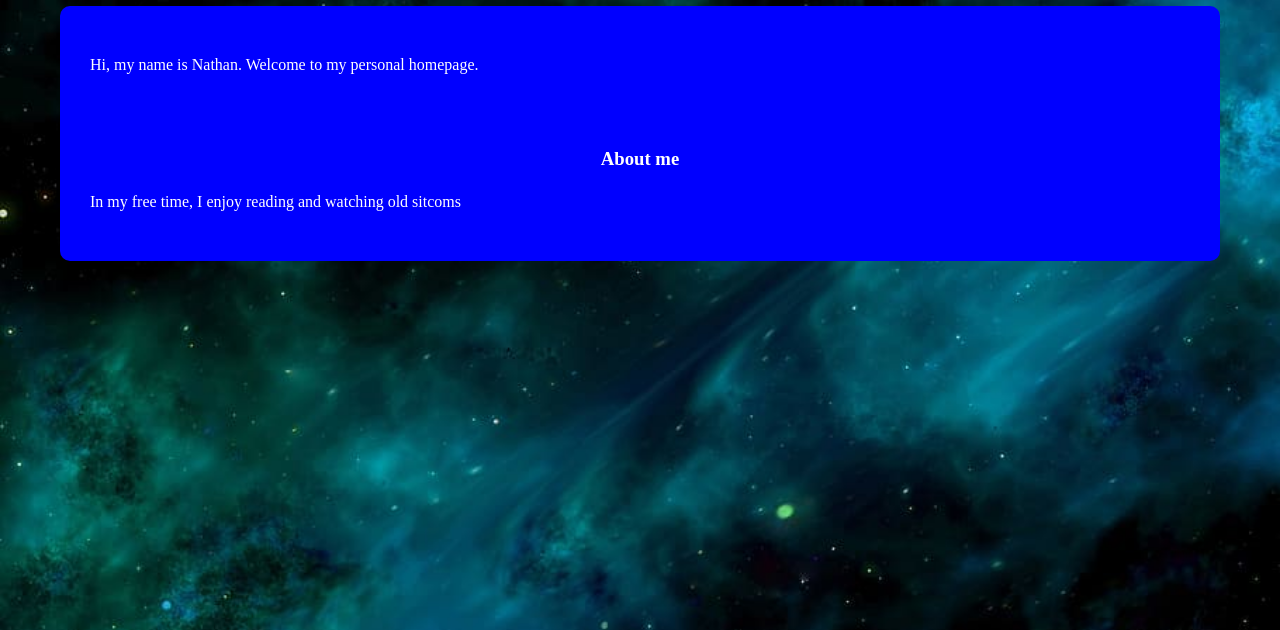
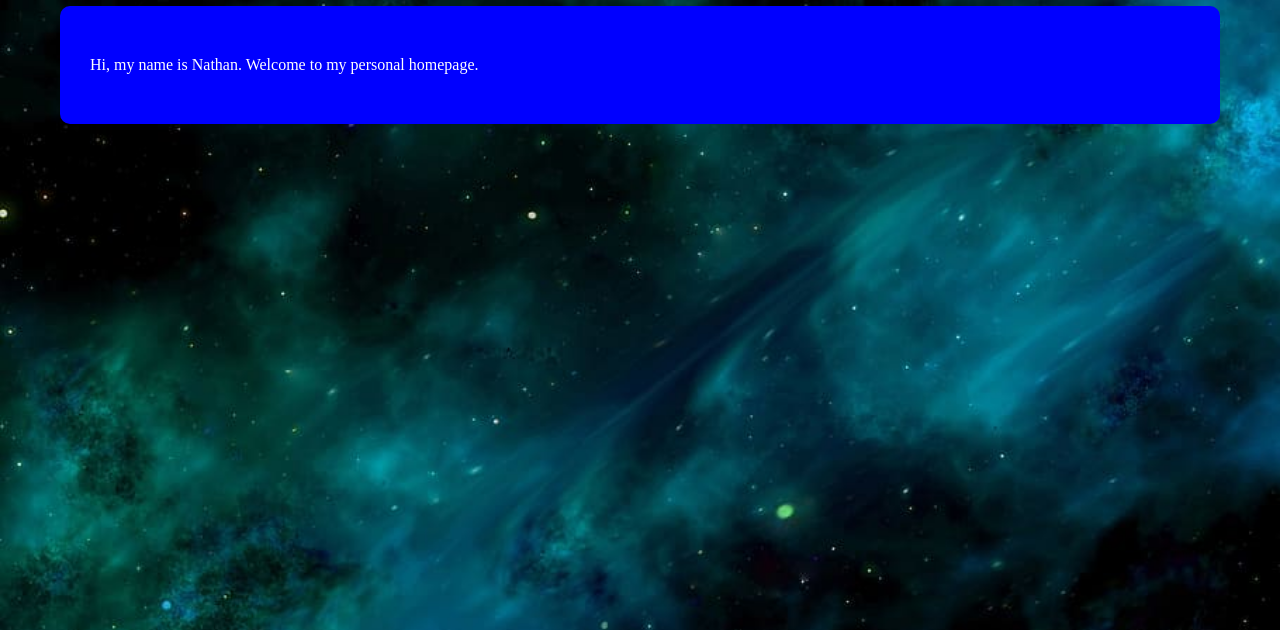
Before and after one commit to Nathdon8509/nathan-donovan.com, a plain HTML site: page index.html in a window 1280 px wide. Shown: the part 170-800 px from the top of the page. Drawn offline with Linux system fonts and the light colour scheme.

Commit message:
remove about me from index page

```diff
--- a/index.html
+++ b/index.html
@@ -11,10 +11,7 @@
 <div class="maincontent">
 <div class="intro">
 <p>Hi, my name is Nathan. Welcome to my personal homepage.</p>
-<br>
-<br>
-<h3 style="text-align:center;">About me</h3>
-<p>In my free time, I enjoy reading and watching old sitcoms</p>
+
 
 </div>
 </div>
```
